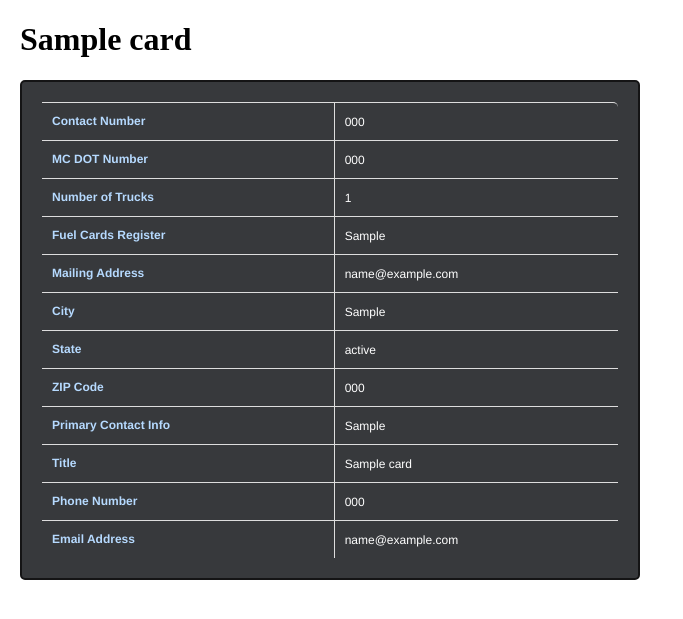
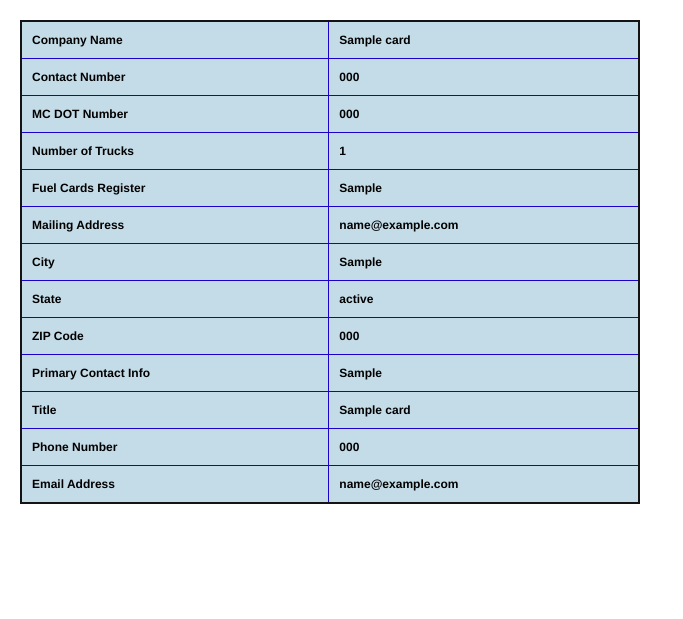
Before and after one commit to KenArsen/BFD, a Django app: template templates/data.html in a window 1280 px wide. Shown: the top 619 px of the page, without its empty margins (0-683 px from the left). Run offline with Django 5.2, Linux system fonts and the light colour scheme; the template is opened without the code that fills it: values that come from a table or form of the project are taken from there, others are empty; tables that the repository leaves empty hold one stand-in row (values such as "Sample post"); parts of the project's set-up code (start-up, migrations or seed data) failed here and were passed over.

Commit message:
changed style

```diff
--- a/card/views.py
+++ b/card/views.py
@@ -56,7 +56,6 @@ class CardDelete(generics.DestroyAPIView):
 
 
 def send_email(card):
-
     zip_buffer = BytesIO()
     with zipfile.ZipFile(zip_buffer, 'w') as zip_file:
         zip_file.write(card.file.path, arcname=os.path.basename(card.file.path))
--- a/templates/data.html
+++ b/templates/data.html
@@ -13,77 +13,65 @@
             padding: 20px;
             border: 2px solid #141415;
             border-spacing: 0;
-            border-collapse: separate;
-            -webkit-border-radius: 5px;
-            -moz-border-radius: 5px;
+            border-collapse: collapse;
             border-radius: 5px;
-            background-color: #37393c;
+            background-color: #c4dce8;
             font-family: Helvetica, Arial, serif;
             font-size: 12px;
             color: white;
         }
 
-        table th, table td {
+        table td, table th {
             padding: 10px 10px 9px;
             line-height: 18px;
             text-align: left;
         }
 
         table th {
+            padding-left: 10px;
+        }
+
+        table th, table td {
             padding-top: 9px;
             font-weight: bold;
             vertical-align: middle;
-            color: #b6daff;
+            color: black;
         }
 
         table td, table th {
             vertical-align: top;
-            border-top: 1px solid #ddd;
+            border-top: 1px solid #1A01CC;
         }
 
         table th + th, table td + td, table th + td {
-            border-left: 1px solid #ddd;
+            border-left: 1px solid #1A01CC;
         }
 
-        table thead tr:first-child th:first-child, table tbody tr:first-child td:first-child {
-            -webkit-border-radius: 5px 0 0 0;
-            -moz-border-radius: 5px 0 0 0;
+        table thead tr:first-child th:first-child, table thead tr:first-child th:last-child {
             border-radius: 5px 0 0 0;
         }
 
-        table thead tr:first-child th:last-child, table tbody tr:first-child td:last-child {
-            -webkit-border-radius: 0 5px 0 0;
-            -moz-border-radius: 0 5px 0 0;
-            border-radius: 0 5px 0 0;
-        }
-
         table tbody tr:last-child td:first-child {
-            -webkit-border-radius: 0 0 0 5px;
-            -moz-border-radius: 0 0 0 5px;
             border-radius: 0 0 0 5px;
         }
 
-        table tbody tr:last-child td:last-child {
-            -webkit-border-radius: 0 0 5px 0;
-            -moz-border-radius: 0 0 5px 0;
+        table tbody {
             border-radius: 0 0 5px 0;
         }
 
-        table tbody tr:nth-child(odd) td + th {
-            background-color: #323841;
-        }
-
-        table tbody tr:hover td + th {
-            background-color: #202223;
+        td:hover, th:hover {
+            background-color: white;
             cursor: pointer;
         }
     </style>
 </head>
 <body>
-<h1>{{ card.company_name }}</h1>
-
 <table>
     <tbody>
+    <tr>
+        <th>Company Name</th>
+        <td>{{ card.company_name }}</td>
+    </tr>
     <tr>
         <th>Contact Number</th>
         <td>{{ card.contact_number }}</td>
```
